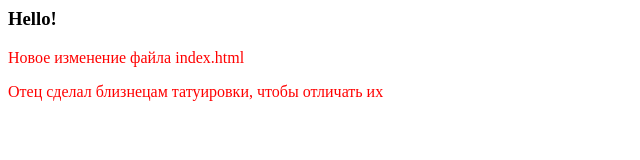
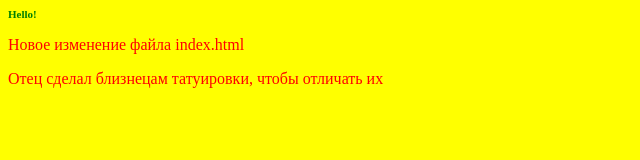
Before and after one commit to alerio-llc/loftblog, a plain HTML site: page index.html in a window 1280 px wide. Shown: the whole page, without its empty margins (0-640 px from the left). Drawn offline with Linux system fonts and the light colour scheme.

Commit message:
add styles to body and h3

```diff
--- a/style.css
+++ b/style.css
@@ -1,3 +1,12 @@
 p {
   color: red;
 }
+
+h3 {
+   color: green;
+   font-size: 11px;
+}
+
+body {
+     background: yellow;
+}
```
